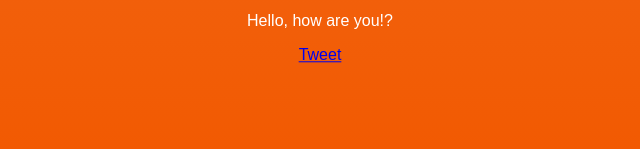
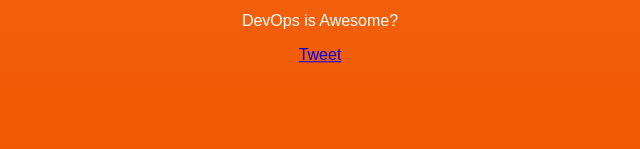
Before and after one commit to Batman-Daisy/autobuilds, a plain HTML site: page index.html in a window 1280 px wide. Shown: the part 651-800 px from the top of the page, 320-960 px from the left. Drawn offline with Linux system fonts and the light colour scheme.

Commit message:
updated index.html text

```diff
--- a/index.html
+++ b/index.html
@@ -34,7 +34,7 @@
 
                     <center><img src="./linux.png"></img><P>
 
-                    Hello, how are you!?
+                    DevOps is Awesome?
 
                       <p>
 
```
